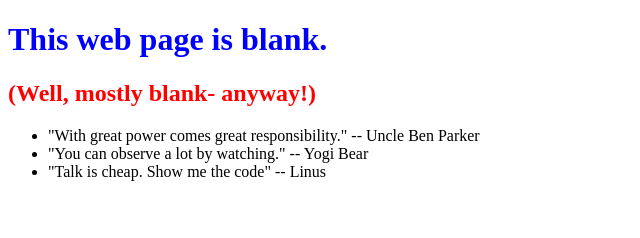
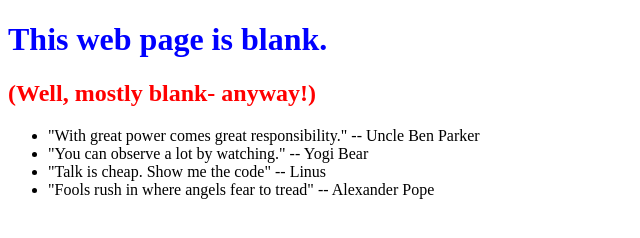
Before and after one commit to FWSAP/0main_openSAP_repo, a plain HTML site: page index.html in a window 1280 px wide. Shown: the whole page, without its empty margins (0-640 px from the left). Drawn offline with Linux system fonts and the light colour scheme.

Commit message:
Added quote by Alexander Pope

```diff
--- a/index.html
+++ b/index.html
@@ -12,6 +12,7 @@
 			<li>"With great power comes great responsibility." -- Uncle Ben Parker</li>
 			<li>"You can observe a lot by watching." -- Yogi Bear</li>
 			<li>"Talk is cheap. Show me the code" -- Linus </li>
+			<li>"Fools rush in where angels fear to tread" -- Alexander Pope</li>
 		</ul>
 	</body>
 </html>
```
